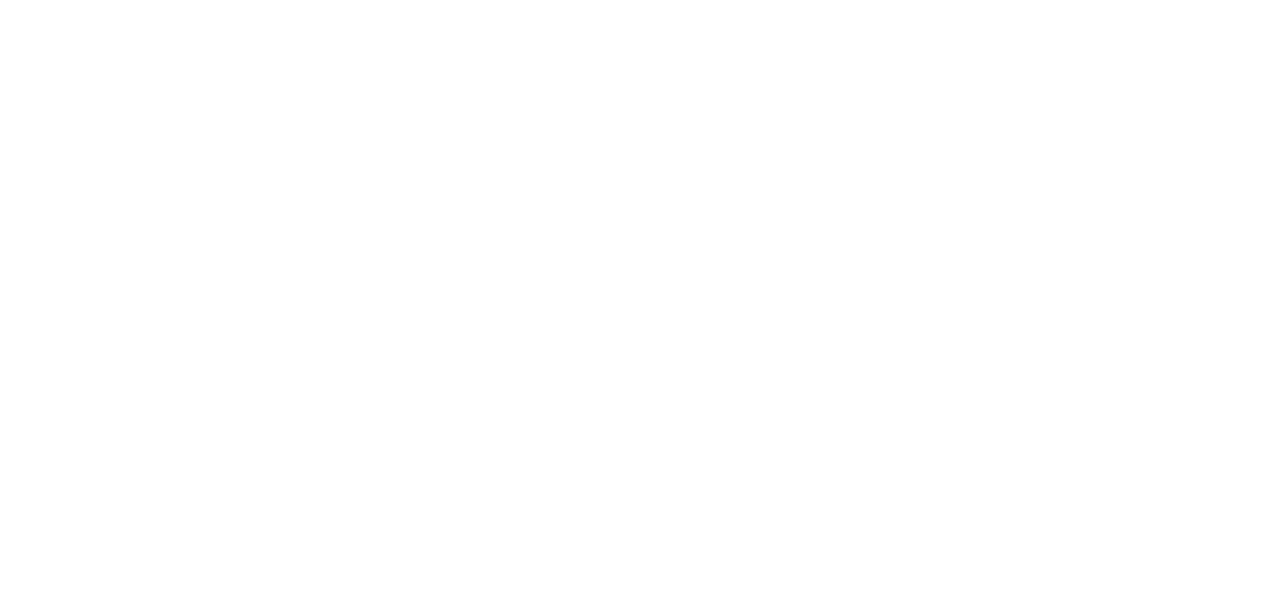
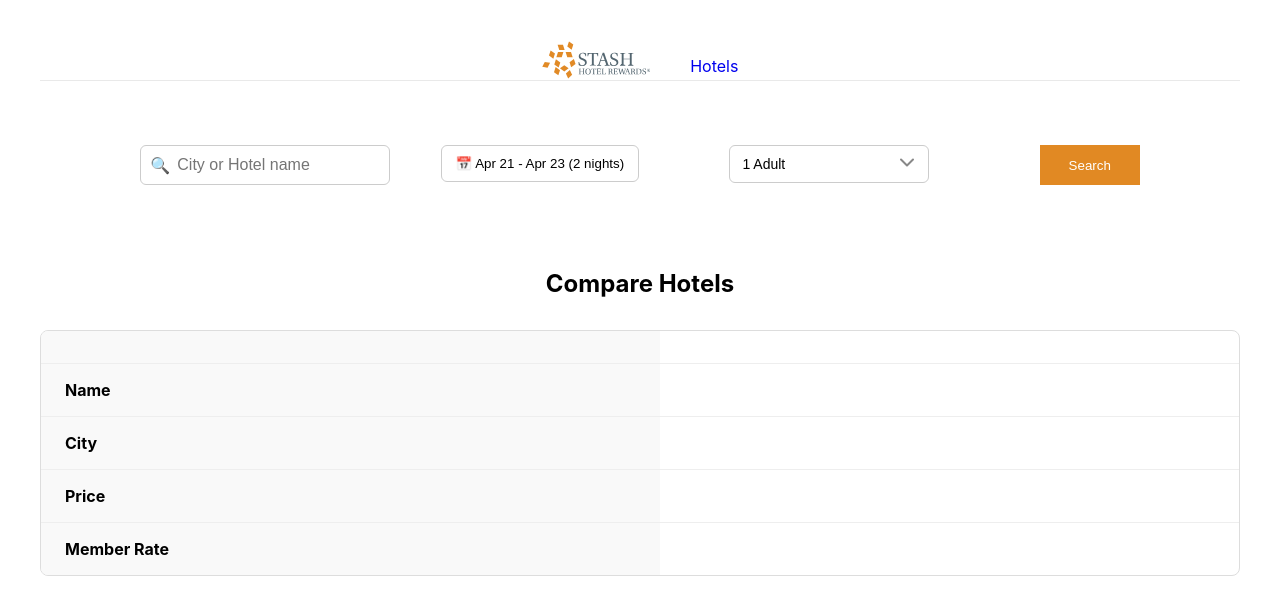
Before and after one commit to sara-negm/stash-hotel-search, a React (Create React App) app in the folder stash-search-hotels/: page /compare in a window 1280 px wide. Before the commit this address had no page. Shown: the top 612 px of the page. Built offline with nearby package versions, Linux system fonts and the light colour scheme.

Commit message:
add-filters-compare

```diff
--- a/stash-search-hotels/src/App.js
+++ b/stash-search-hotels/src/App.js
@@ -6,6 +6,7 @@ import { BrowserRouter as Router, Routes, Route } from "react-router-dom";
 import { Provider } from "react-redux";
 import SearchResult from './Pages/SearchResult/SearchResult';
 import { PersistGate } from 'redux-persist/integration/react';
+import CompareHotels from './Pages/CompareHotels/CompareHotels';
 
 function App() {
   return (
@@ -17,6 +18,7 @@ function App() {
         <Route path="/" element={<Home />} />
         <Route path="/searchResult" element={<SearchResult />} />
         <Route path="/HotelDetails/:id" element={<HotelDetails />} />
+        <Route path="/compare" element={<CompareHotels />} />
       </Routes>
     </Router>
    </PersistGate>
--- /dev/null
+++ b/stash-search-hotels/src/Components/Filters/Filters.js
@@ -0,0 +1,29 @@
+import React from 'react';
+import './Filters.scss';
+
+export default function Filters({ sortOption, setSortOption, priceFilter, setPriceFilter }) {
+  return (
+    <div className="filters">
+      <div className="filter-group">
+        <label htmlFor="sort">Sort by</label>
+        <select id="sort" value={sortOption} onChange={(e) => setSortOption(e.target.value)}>
+          <option value="">Default</option>
+          <option value="az">Name (A–Z)</option>
+          <option value="za">Name (Z–A)</option>
+          <option value="low-high">Price: Low to High</option>
+          <option value="high-low">Price: High to Low</option>
+        </select>
+      </div>
+
+      <div className="filter-group">
+        <label htmlFor="price">Price range</label>
+        <select id="price" value={priceFilter} onChange={(e) => setPriceFilter(e.target.value)}>
+          <option value="">All</option>
+          <option value="0-100">$0 – $100</option>
+          <option value="100-200">$100 – $200</option>
+          <option value="200+">$200+</option>
+        </select>
+      </div>
+    </div>
+  );
+}
--- /dev/null
+++ b/stash-search-hotels/src/Components/Filters/Filters.scss
@@ -0,0 +1,23 @@
+.filters {
+    display: flex;
+    gap: 20px;
+    margin: 20px 0;
+    flex-wrap: wrap;
+    justify-content: flex-start;
+
+    .filter-group {
+      display: flex;
+      flex-direction: column;
+
+      label {
+        font-weight: 600;
+        margin-bottom: 6px;
+      }
+
+      select {
+        padding: 6px 12px;
+        border-radius: 4px;
+        border: 1px solid #ccc;
+      }
+    }
+  }
--- /dev/null
+++ b/stash-search-hotels/src/Pages/CompareHotels/CompareHotels.js
@@ -0,0 +1,73 @@
+import { useLocation, useNavigate } from 'react-router-dom';
+import Header from '../../Components/Header/Header';
+import SearchForm from '../../Components/SearchForm/SearchForm';
+import './CompareHotels.scss';
+
+export default function CompareHotels() {
+    const { state } = useLocation();
+    const navigate = useNavigate();
+    const hotelsToCompare = state?.compareList || [];
+
+    const attributeRows = [
+        { label: "Name", accessor: "name" },
+        { label: "City", accessor: "city" },
+        { label: "Price", accessor: "daily_rate", isCurrency: true },
+        { label: "Member Rate", accessor: "has_member_rate", format: val => val ? "Yes" : "No" },
+    ];
+
+    return (
+        <div className="compareTableContainer">
+            <Header />
+            <SearchForm />
+            <h2>Compare Hotels</h2>
+            <div className="compareTable">
+                <div className="compareRow">
+                    <div className="compareCell labelCell"></div>
+                    {hotelsToCompare.map(hotel => (
+                        <div
+                            key={hotel.id}
+                            className="compareColumn"
+                            onClick={() => navigate(`/hotelDetails/${hotel.id}`)}
+                            role="button"
+                            tabIndex={0}
+                            onKeyPress={(e) => e.key === 'Enter' && navigate(`/hotelDetails/${hotel.id}`)}
+                            aria-label={`View details for ${hotel.name}`}
+                        >
+                            <div className="compareCell imageCell">
+                                <img src={hotel.image} alt={hotel.name} />
+                            </div>
+                        </div>
+                    ))}
+                </div>
+
+                {attributeRows.map(row => (
+                    <div className="compareRow" key={row.accessor}>
+                        <div className="compareCell labelCell">{row.label}</div>
+                        {hotelsToCompare.map(hotel => {
+                            const value = hotel[row.accessor];
+                            return (
+                                <div
+                                    key={hotel.id}
+                                    className="compareColumn"
+                                    onClick={() => navigate(`/hotelDetails/${hotel.id}`)}
+                                    role="button"
+                                    tabIndex={0}
+                                    onKeyPress={(e) => e.key === 'Enter' && navigate(`/hotelDetails/${hotel.id}`)}
+                                    aria-label={`View details for ${hotel.name}`}
+                                >
+                                    <div className="compareCell">
+                                        {row.isCurrency
+                                            ? `$${value}`
+                                            : row.format
+                                                ? row.format(value)
+                                                : value}
+                                    </div>
+                                </div>
+                            );
+                        })}
+                    </div>
+                ))}
+            </div>
+        </div>
+    );
+}
--- /dev/null
+++ b/stash-search-hotels/src/Pages/CompareHotels/CompareHotels.scss
@@ -0,0 +1,61 @@
+.compareTableContainer {
+    padding: 40px;
+    background: #fff;
+
+    h2 {
+      text-align: center;
+      margin-bottom: 32px;
+    }
+  }
+
+  .compareTable {
+    display: flex;
+    flex-direction: column;
+    border: 1px solid #ddd;
+    border-radius: 8px;
+    overflow-x: auto;
+  }
+
+  .compareRow {
+    display: flex;
+    border-bottom: 1px solid #eee;
+
+    &:last-child {
+      border-bottom: none;
+    }
+  }
+
+  .compareCell {
+    padding: 16px;
+    text-align: center;
+    flex: 1;
+    min-width: 200px;
+  }
+
+  .labelCell {
+    background-color: #f9f9f9;
+    font-weight: bold;
+    flex: 0.5;
+    text-align: left;
+    padding-left: 24px;
+  }
+
+  .imageCell img {
+    max-width: 100%;
+    max-height: 150px;
+    border-radius: 8px;
+    object-fit: cover;
+  }
+
+  .compareColumn {
+    cursor: pointer;
+    transition: background-color 0.2s ease;
+
+    &:hover {
+      background-color: #f0f8ff;
+    }
+
+    &:focus {
+      outline: 2px solid #e18923;
+    }
+  }
--- a/stash-search-hotels/src/Pages/SearchResult/SearchResult.js
+++ b/stash-search-hotels/src/Pages/SearchResult/SearchResult.js
@@ -2,42 +2,91 @@ import Header from "../../Components/Header/Header";
 import SearchForm from "../../Components/SearchForm/SearchForm";
 import hotels from '../../data.json';
 import { useSelector } from "react-redux";
-import {useNavigate} from "react-router-dom";
+import { useNavigate } from "react-router-dom";
 import "./SearchResult.scss";
+import { useState } from "react";
+import Filters from "../../Components/Filters/Filters";
 
-export default function SearchResult(){
+export default function SearchResult() {
   const { location, hotelName } = useSelector((state) => state.search);
+  const [sortOption, setSortOption] = useState('');
+  const [priceFilter, setPriceFilter] = useState('');
+  const [compareList, setCompareList] = useState([]);
+
   const searchTerm = location.trim() !== "" ? location.toLowerCase() : hotelName.toLowerCase();
-    const filteredHotels = hotels.filter((hotel) =>
+  const navigate = useNavigate();
+
+  const toggleCompare = (hotel) => {
+    setCompareList((prev) => {
+      const exists = prev.find((h) => h.id === hotel.id);
+      if (exists) return prev.filter((h) => h.id !== hotel.id);
+      return [...prev, hotel];
+    });
+  };
+
+  let filteredHotels = hotels.filter((hotel) =>
     hotel.name.toLowerCase().includes(searchTerm) ||
     hotel.city.toLowerCase().includes(searchTerm)
   );
-    const navigate = useNavigate();
+
+  // Filter by price
+  filteredHotels = filteredHotels.filter((hotel) => {
+    const price = hotel.daily_rate;
+    if (priceFilter === '0-100') return price <= 100;
+    if (priceFilter === '100-200') return price > 100 && price <= 200;
+    if (priceFilter === '200+') return price > 200;
+    return true;
+  });
+
+  // Sort
+  if (sortOption === 'az') {
+    filteredHotels.sort((a, b) => a.name.localeCompare(b.name));
+  } else if (sortOption === 'za') {
+    filteredHotels.sort((a, b) => b.name.localeCompare(a.name));
+  } else if (sortOption === 'low-high') {
+    filteredHotels.sort((a, b) => a.daily_rate - b.daily_rate);
+  } else if (sortOption === 'high-low') {
+    filteredHotels.sort((a, b) => b.daily_rate - a.daily_rate);
+  }
 
   return (
     <div>
       <Header />
       <SearchForm />
+      <div className="resultsHeader">
+        <Filters
+          sortOption={sortOption}
+          setSortOption={setSortOption}
+          priceFilter={priceFilter}
+          setPriceFilter={setPriceFilter}
+        />
+        {compareList.length >= 2 && (
+          <button
+            className="compareBtn"
+            onClick={() => navigate('/compare', { state: { compareList } })}
+          >
+            Compare {compareList.length} Hotels
+          </button>
+        )}
 
-
+      </div>
       {filteredHotels.length > 0 ? (
         <div className="searchResults">
-               <h2>Results for "{searchTerm}"</h2>
 
-          {filteredHotels.map((hotel) =>{
+          {filteredHotels.map((hotel) => {
             const originalPrice = hotel.daily_rate;
             const isMember = hotel.has_member_rate;
             const discountedPrice = isMember ? Math.round(originalPrice * 0.9) : originalPrice;
 
             return (
-                <div className="hotelItem" key={hotel.id} onClick={()=> navigate(`/hotelDetails/${hotel.id}`)}>
+              <div className="hotelItem" key={hotel.id}>
                 <div className="hotelImageWrapper">
                   <img src={hotel.image} alt={hotel.name} />
                   <div className="arrow left">‹</div>
                   <div className="arrow right">›</div>
                 </div>
 
-                <div className="hotelDetails">
+                <div className="hotelDetails" onClick={() => navigate(`/hotelDetails/${hotel.id}`)}>
                   <h3>{hotel.name}</h3>
                   <div className="location">{hotel.city}</div>
                   <div className="rating">
@@ -48,18 +97,23 @@ export default function SearchResult(){
                 </div>
 
                 <div className="priceSection">
-                  {isMember && (
-                    <div className="memberRate">🏷 Member Rate</div>
-                  )}
+                  {isMember && <div className="memberRate">🏷 Member Rate</div>}
                   <div className="price">
                     {isMember && <span className="originalPrice">${originalPrice}</span>}
                     <span>${discountedPrice}</span>
                   </div>
+                  <input
+                    type="checkbox"
+                    checked={!!compareList.find((h) => h.id === hotel.id)}
+                    onChange={() => toggleCompare(hotel)}
+                    aria-label={`Select ${hotel.name} for comparison`}
+                    style={{ "zIndex": 1000 }}
+                  />
                   <button className="ctaButton">Select your room</button>
                 </div>
               </div>
-          )}
-          )}
+            );
+          })}
         </div>
       ) : (
         <p>No hotels found for your search.</p>
```
Also changed, not shown: stash-search-hotels/src/Pages/SearchResult/SearchResult.scss (+28 -0 lines). Lines whose indentation alone changed are shown as unchanged.
